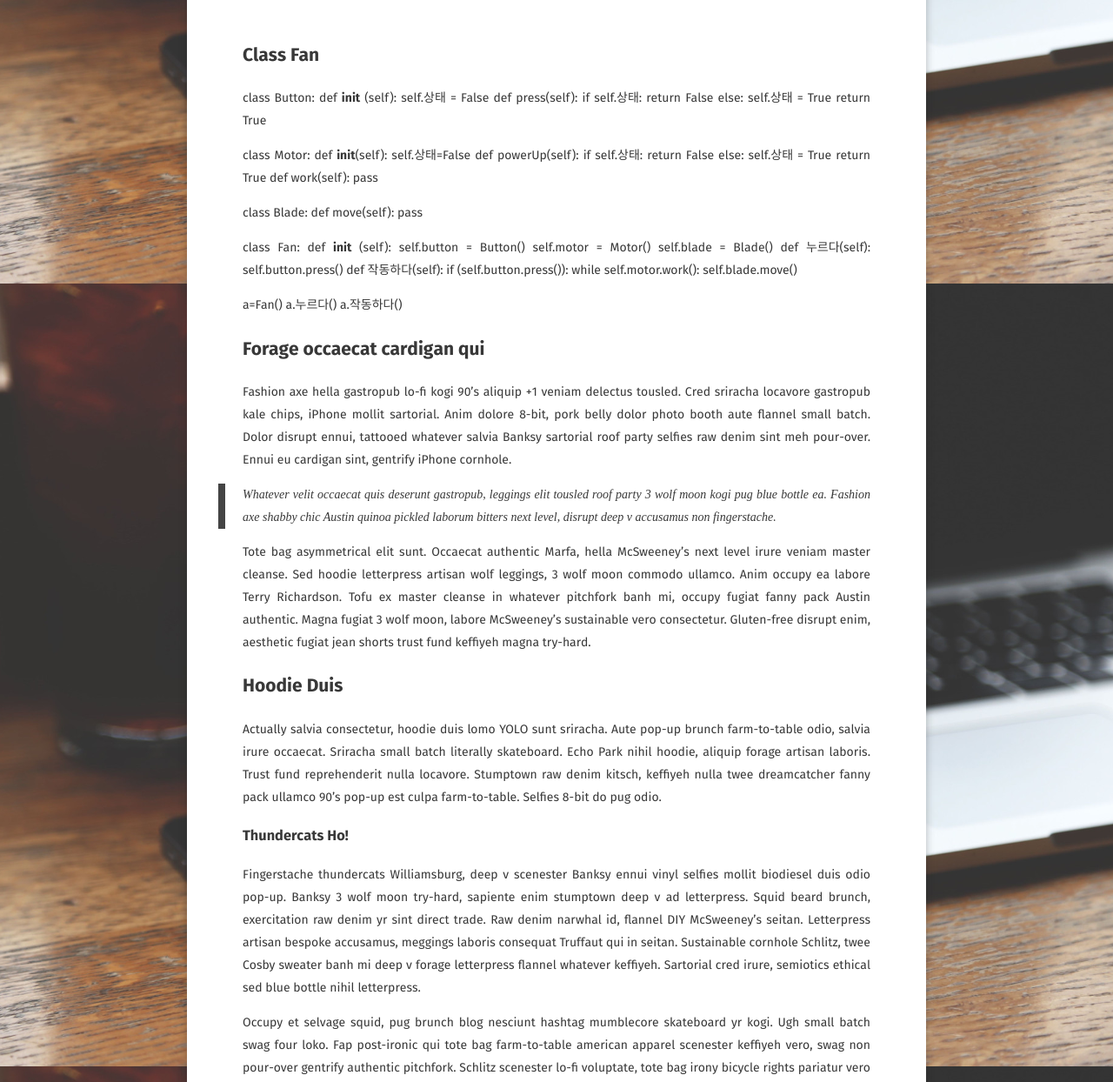
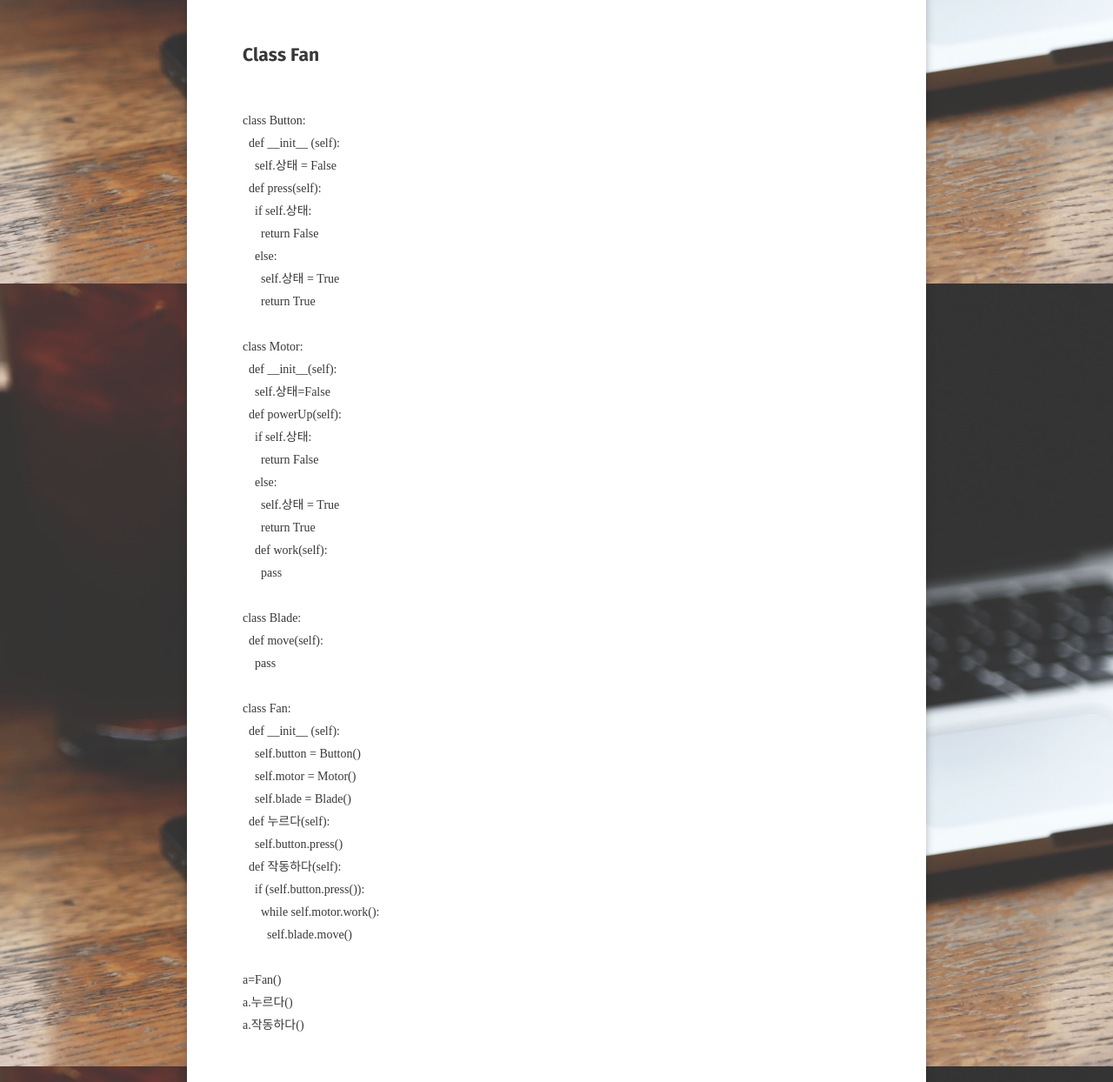
Before and after one commit to dbwjddl5611/dbwjddl5611.github-com, a Jekyll site: the page built from _posts/2021-12-01-python-post.md, in a window 1280 px wide and 1400 px high, scrolled down 418 px, cut to the strip 156-1400 px from the top of the window. Shown: the whole strip at 87% size. Built offline with Jekyll 4.4.1, drawn with Linux system fonts in a browser that asks for light colours; some web fonts are replaced; comment, search, counter and statistics services are not loaded; some of the changed text lies outside the part shown.

Commit message:
Update 2021-12-01-python-post.md

```diff
--- a/_posts/2021-12-01-python-post.md
+++ b/_posts/2021-12-01-python-post.md
@@ -12,7 +12,7 @@ comments: true
 ## Class Fan
 
 
-
+<pre><code>
 class Button:
   def __init__ (self):
     self.상태 = False
@@ -56,29 +56,4 @@ a.누르다()
 a.작동하다()
 
 
-
-
-
-
-
-
-
-## Forage occaecat cardigan qui
-
-Fashion axe hella gastropub lo-fi kogi 90's aliquip +1 veniam delectus tousled. Cred sriracha locavore gastropub kale chips, iPhone mollit sartorial. Anim dolore 8-bit, pork belly dolor photo booth aute flannel small batch. Dolor disrupt ennui, tattooed whatever salvia Banksy sartorial roof party selfies raw denim sint meh pour-over. Ennui eu cardigan sint, gentrify iPhone cornhole.
-
-> Whatever velit occaecat quis deserunt gastropub, leggings elit tousled roof party 3 wolf moon kogi pug blue bottle ea. Fashion axe shabby chic Austin quinoa pickled laborum bitters next level, disrupt deep v accusamus non fingerstache.
-
-Tote bag asymmetrical elit sunt. Occaecat authentic Marfa, hella McSweeney's next level irure veniam master cleanse. Sed hoodie letterpress artisan wolf leggings, 3 wolf moon commodo ullamco. Anim occupy ea labore Terry Richardson. Tofu ex master cleanse in whatever pitchfork banh mi, occupy fugiat fanny pack Austin authentic. Magna fugiat 3 wolf moon, labore McSweeney's sustainable vero consectetur. Gluten-free disrupt enim, aesthetic fugiat jean shorts trust fund keffiyeh magna try-hard.
-
-## Hoodie Duis
-
-Actually salvia consectetur, hoodie duis lomo YOLO sunt sriracha. Aute pop-up brunch farm-to-table odio, salvia irure occaecat. Sriracha small batch literally skateboard. Echo Park nihil hoodie, aliquip forage artisan laboris. Trust fund reprehenderit nulla locavore. Stumptown raw denim kitsch, keffiyeh nulla twee dreamcatcher fanny pack ullamco 90's pop-up est culpa farm-to-table. Selfies 8-bit do pug odio.
-
-### Thundercats Ho!
-
-Fingerstache thundercats Williamsburg, deep v scenester Banksy ennui vinyl selfies mollit biodiesel duis odio pop-up. Banksy 3 wolf moon try-hard, sapiente enim stumptown deep v ad letterpress. Squid beard brunch, exercitation raw denim yr sint direct trade. Raw denim narwhal id, flannel DIY McSweeney's seitan. Letterpress artisan bespoke accusamus, meggings laboris consequat Truffaut qui in seitan. Sustainable cornhole Schlitz, twee Cosby sweater banh mi deep v forage letterpress flannel whatever keffiyeh. Sartorial cred irure, semiotics ethical sed blue bottle nihil letterpress.
-
-Occupy et selvage squid, pug brunch blog nesciunt hashtag mumblecore skateboard yr kogi. Ugh small batch swag four loko. Fap post-ironic qui tote bag farm-to-table american apparel scenester keffiyeh vero, swag non pour-over gentrify authentic pitchfork. Schlitz scenester lo-fi voluptate, tote bag irony bicycle rights pariatur vero Vice freegan wayfarers exercitation nisi shoreditch. Chambray tofu vero sed. Street art swag literally leggings, Cosby sweater mixtape PBR lomo Banksy non in pitchfork ennui McSweeney's selfies. Odd Future Banksy non authentic.
-
-Aliquip enim artisan dolor post-ironic. Pug tote bag Marfa, deserunt pour-over Portland wolf eu odio intelligentsia american apparel ugh ea. Sunt viral et, 3 wolf moon gastropub pug id. Id fashion axe est typewriter, mlkshk Portland art party aute brunch. Sint pork belly Cosby sweater, deep v mumblecore kitsch american apparel. Try-hard direct trade tumblr sint skateboard. Adipisicing bitters excepteur biodiesel, pickled gastropub aute veniam.
+</code></pre>
```
